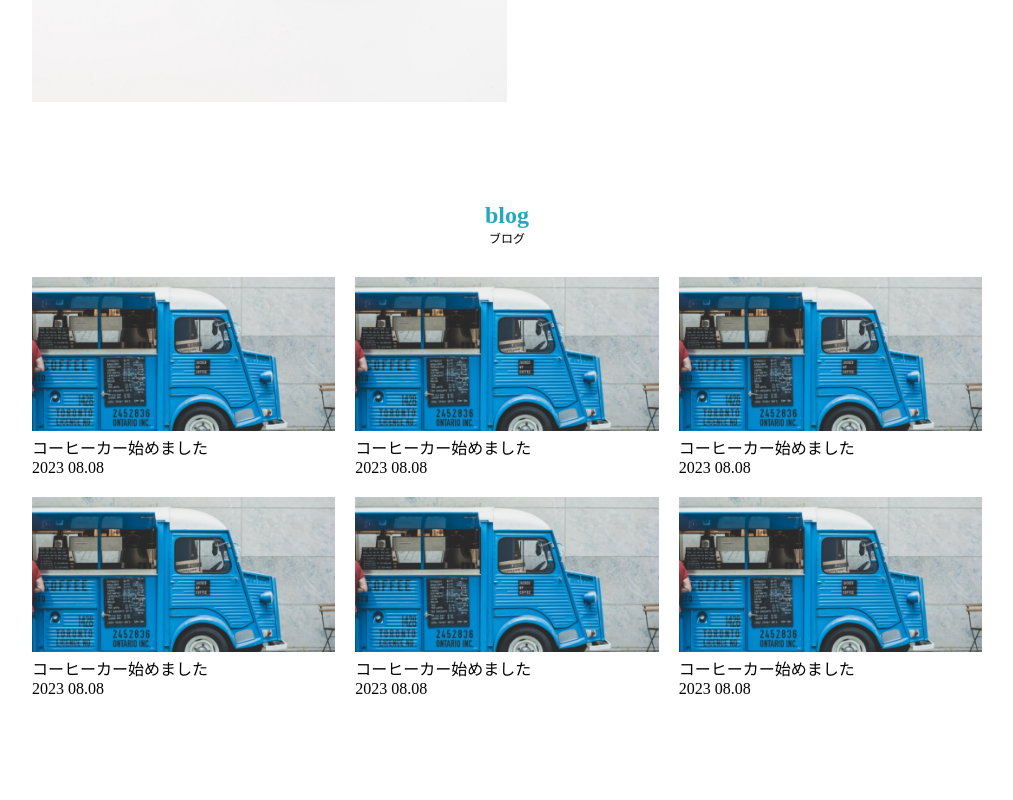
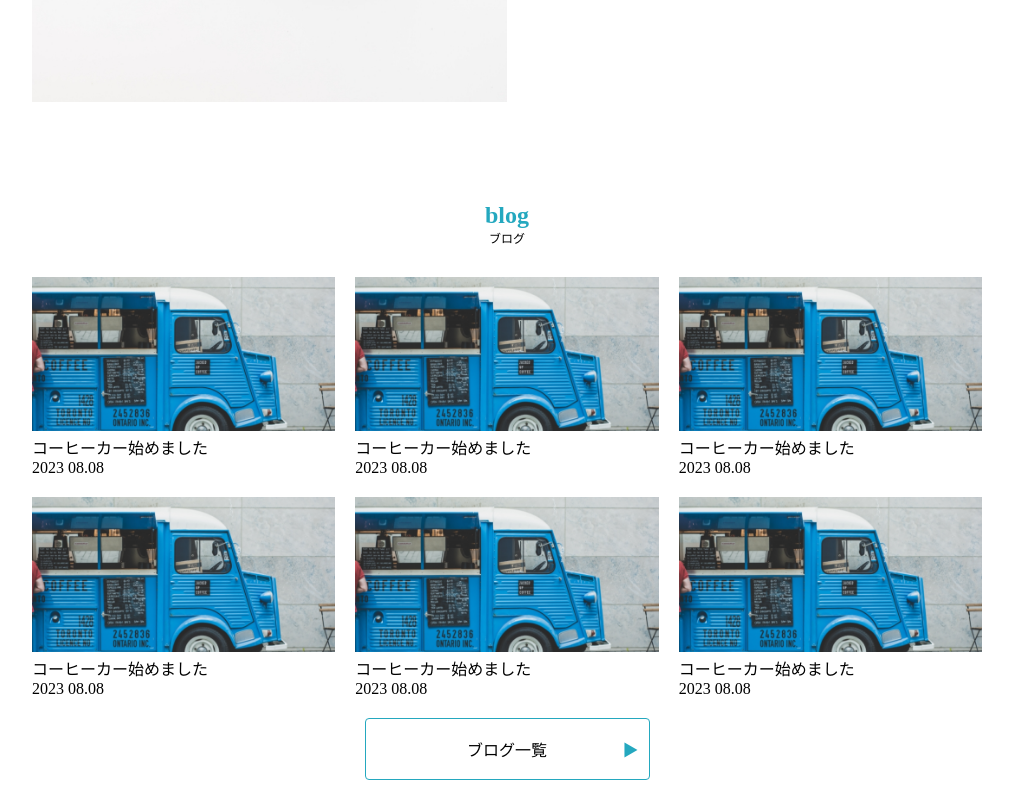
Before and after one commit to purupurupu/coding-practice, a plain HTML site: page caffee-site/index.html in a window 1280 px wide. Shown: the part 1632-2432 px from the top of the page, without its empty margins (133-1146 px from the left). Before the commit the page ends 2330 px from the top, so only its background shows below. Drawn offline with Linux system fonts and the light colour scheme.

Commit message:
feat:ボタンの修正

```diff
--- a/caffee-site/assets/css/styles.css
+++ b/caffee-site/assets/css/styles.css
@@ -83,9 +83,39 @@
   display: grid;
   grid-template-columns: repeat(3, 1fr);
   gap: 20px;
+
+  margin-bottom: 20px;
 }
 
 .blog__content > img{
   width: 100%;
   object-fit: cover;
 }
+
+
+.blog__list-button{
+  width: 30%;
+  margin: 0 auto 20px auto;
+
+  position: relative;
+  text-align: center;
+
+  border: solid 1px #24A8BF;
+  border-radius: 4px;
+  padding: 18px 73px;
+
+  cursor: pointer;
+}
+
+.blog__list-button ::after{
+  position: absolute;
+  content: "▶︎";
+  right: 10px;
+
+  color:#24A8BF ;
+}
+
+.blog__list-button:hover{
+  background-color: #24A8BF;
+  color: white;
+}
--- a/caffee-site/index.html
+++ b/caffee-site/index.html
@@ -35,7 +35,7 @@
               <div class="concept__subtitle">Concept</div>
               <h2 class="concept__title">心静かにコーヒーを</h2>
               <p class="concept__text">
-                立ち止まって、<br>空の青さを眺めて、<br>一息つきましょう
+                立ち止まって、<br />空の青さを眺めて、<br />一息つきましょう
               </p>
             </div>
           </div>
@@ -79,6 +79,9 @@
               <p class="blog__content-date">2023 08.08</p>
             </div>
           </div>
+          <div class="blog__list-button">
+            <a> ブログ一覧 </a>
+          </div>
         </div>
       </section>
     </main>
```
